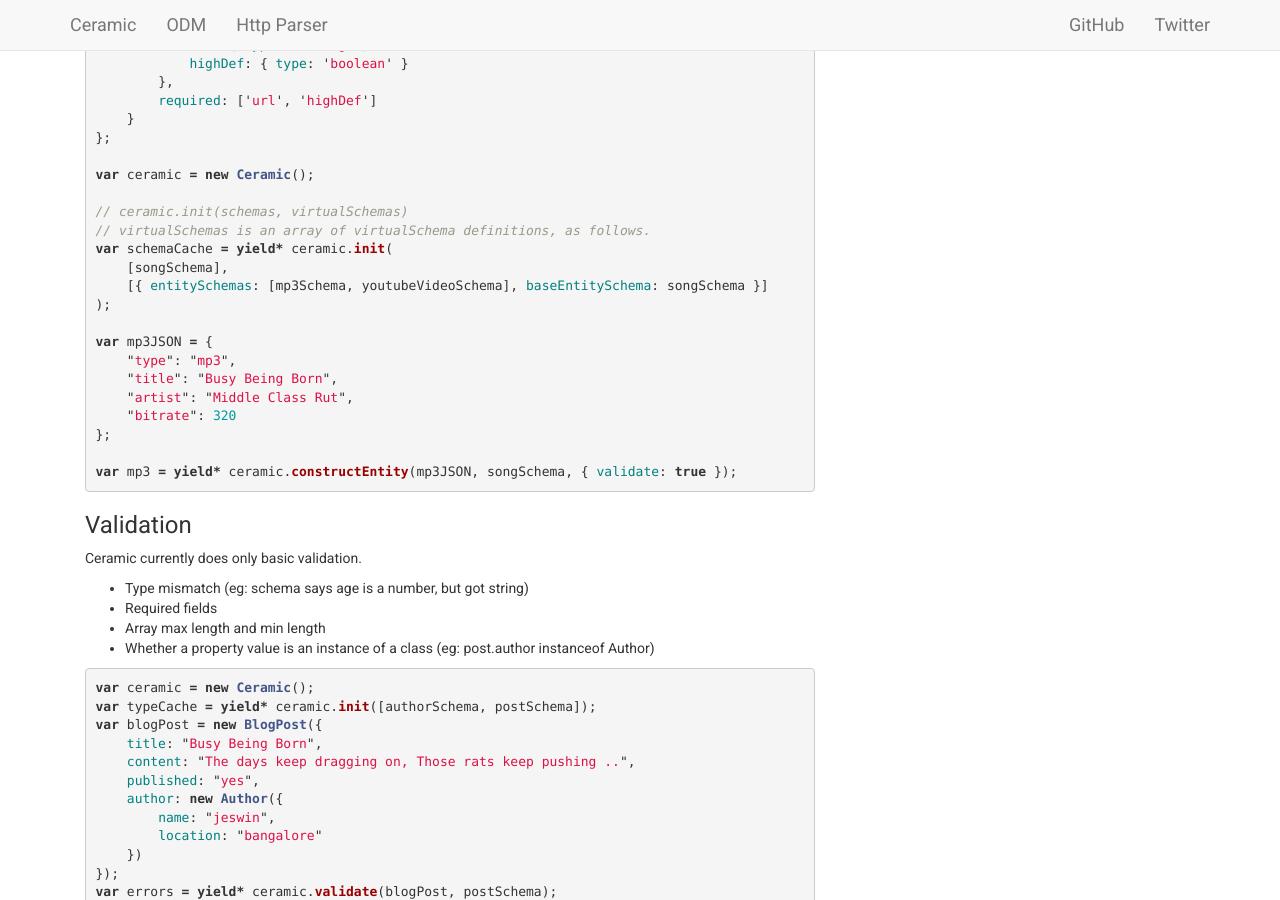
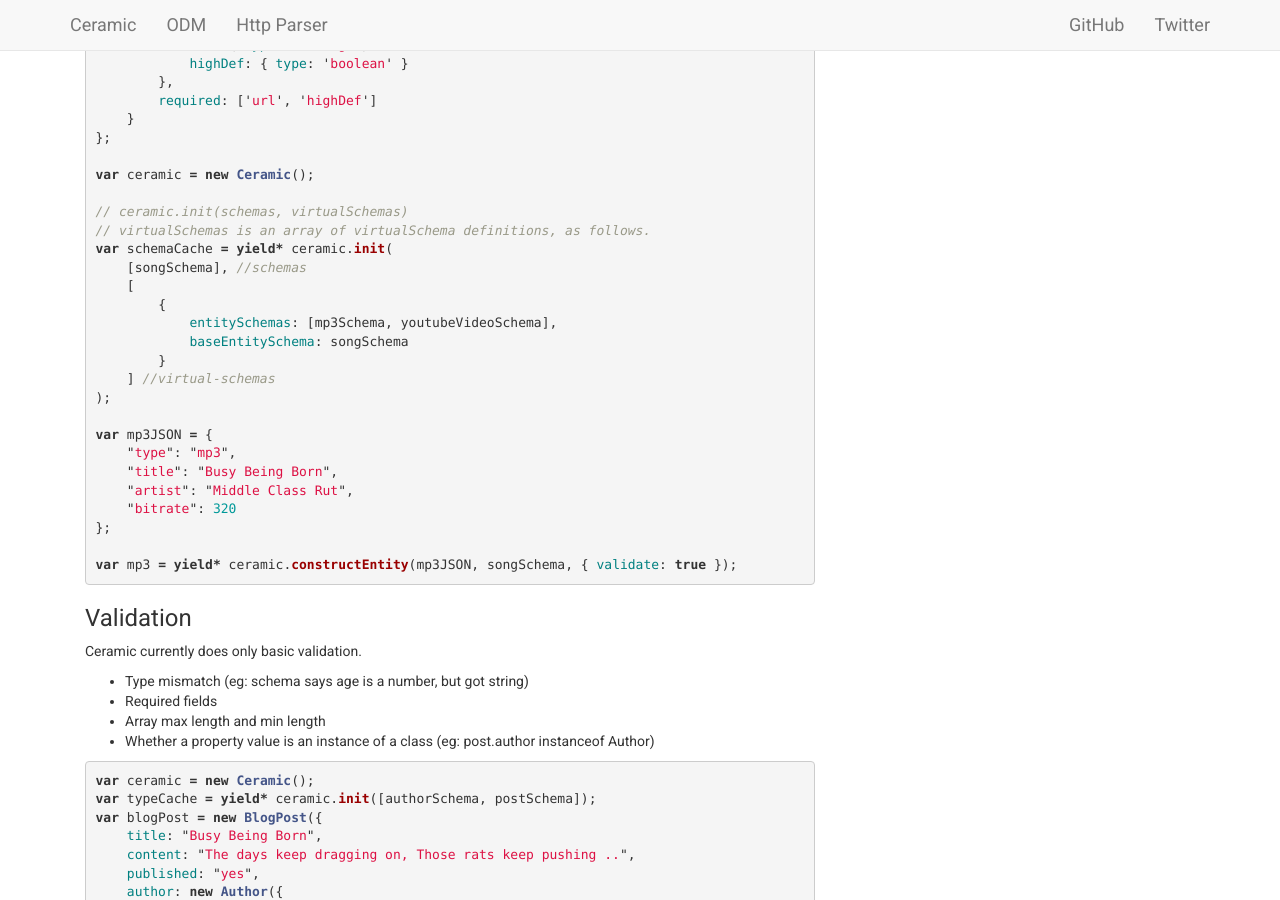
Before and after one commit to agilehead/ceramic, a Jekyll site: the page built from index.html, in a window 1280 px wide and 900 px high, scrolled down 2745 px. Built offline with Jekyll 4.4.1, drawn with Linux system fonts in a browser that asks for light colours.

Commit message:
Fixed paths.

```diff
--- a/_includes/head.html
+++ b/_includes/head.html
@@ -6,14 +6,14 @@
     <title>{% if page.title %}{{ page.title }}{% else %}{{ site.title }}{% endif %}</title>
     <meta name="description" content="{% if page.excerpt %}{{ page.excerpt | strip_html | strip_newlines | truncate: 160 }}{% else %}{{ site.description }}{% endif %}">
 
-    <link rel="stylesheet" href="{{ "/vendor/bootstrap/css/bootstrap.min.css" | prepend: site.baseurl }}">
-    <link rel="stylesheet" href="{{ "/css/swatch.min.css" | prepend: site.baseurl }}">
-    <link rel="stylesheet" href="{{ "/css/syntax.css" | prepend: site.baseurl }}">
-    <link rel="stylesheet" href="{{ "/css/main.css" | prepend: site.baseurl }}">
+    <link rel="stylesheet" href="{{ "../vendor/bootstrap/css/bootstrap.min.css" | prepend: site.baseurl }}">
+    <link rel="stylesheet" href="{{ "../css/swatch.min.css" | prepend: site.baseurl }}">
+    <link rel="stylesheet" href="{{ "../css/syntax.css" | prepend: site.baseurl }}">
+    <link rel="stylesheet" href="{{ "../css/main.css" | prepend: site.baseurl }}">
     <link rel="canonical" href="{{ page.url | replace:'index.html','' | prepend: site.baseurl | prepend: site.url }}">
     <link rel="alternate" type="application/rss+xml" title="{{ site.title }}" href="{{ "/feed.xml" | prepend: site.baseurl | prepend: site.url }}" />
 
     <link href='http://fonts.googleapis.com/css?family=Roboto:400,700,300' rel='stylesheet' type='text/css'>
-    <script src="{{ "/vendor/jquery.min.js" | prepend: site.baseurl }}"></script>
-    <script src="{{ "/vendor/bootstrap/js/bootstrap.min.js" | prepend: site.baseurl }}"></script>
+    <script src="{{ "../vendor/jquery.min.js" | prepend: site.baseurl }}"></script>
+    <script src="{{ "../vendor/bootstrap/js/bootstrap.min.js" | prepend: site.baseurl }}"></script>
 </head>
--- a/_includes/index.md
+++ b/_includes/index.md
@@ -134,8 +134,13 @@
 // ceramic.init(schemas, virtualSchemas)
 // virtualSchemas is an array of virtualSchema definitions, as follows.
 var schemaCache = yield* ceramic.init(
-    [songSchema],
-    [{ entitySchemas: [mp3Schema, youtubeVideoSchema], baseEntitySchema: songSchema }]
+    [songSchema], //schemas
+    [
+        {
+            entitySchemas: [mp3Schema, youtubeVideoSchema],
+            baseEntitySchema: songSchema
+        }
+    ] //virtual-schemas
 );
 
 var mp3JSON = {
```
